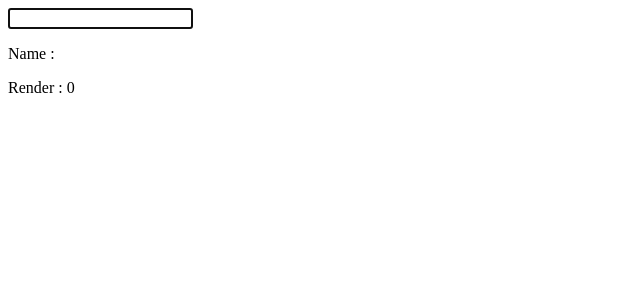
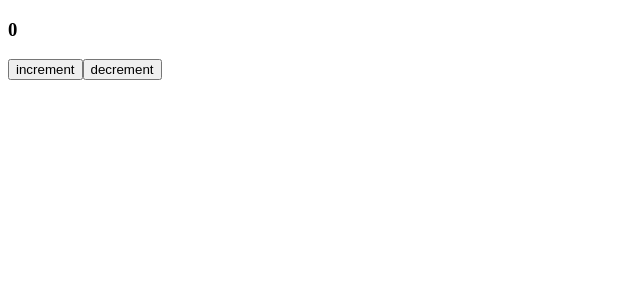
Before and after one commit to mdmusharruf13/React-Hooks, a React (Vite) app: page / in a window 1280 px wide. Shown: the top 300 px of the page, without its empty margins (0-640 px from the left). Built offline with nearby package versions, Linux system fonts and the light colour scheme.

Commit message:
useReducer with example

```diff
--- a/src/App.jsx
+++ b/src/App.jsx
@@ -8,7 +8,9 @@
 
 // import UseContext_01 from "./hooks/UseContext/UseContext_01"
 
-import UseRef_01 from "./hooks/UseRef/UseRef_01"
+// import UseRef_01 from "./hooks/UseRef/UseRef_01"
+
+import UseReducer_01 from "./hooks/UseReducer/UseReducer_01"
 
 function App() {
 
@@ -28,8 +30,9 @@ function App() {
 
         {/* <UseContext_01 /> */}
 
-        <UseRef_01 />
+        {/* <UseRef_01 /> */}
 
+        <UseReducer_01 />
     </>
   )
 }
--- /dev/null
+++ b/src/hooks/UseReducer/UseReducer_01.jsx
@@ -0,0 +1,40 @@
+import React, { useReducer } from 'react'
+
+const ACTION = {
+    INCREASE: 'increase',
+    DECREASE: 'decrease'
+};
+
+const initialValue = { count: 0 };
+
+const reducer = (state, action) => {
+    switch(action.type) {
+        case ACTION.INCREASE :
+            return { count : state.count + 1};
+        case ACTION.DECREASE :
+            return { count : state.count - 1};
+        default :
+            return state;
+    }
+}
+
+function UseReducer_01() {
+
+    const handleIncrement = () => {
+        dispatch({type: ACTION.INCREASE});
+    }
+    const handleDecrement = () => {
+        dispatch({type: ACTION.DECREASE});
+    }
+
+    const [state, dispatch] = useReducer(reducer, initialValue);
+    return (
+        <>
+            <h3>{state.count}</h3>
+            <button onClick={handleIncrement}>increment</button>
+            <button onClick={handleDecrement}>decrement</button>
+        </>
+    )
+}
+
+export default UseReducer_01
```
